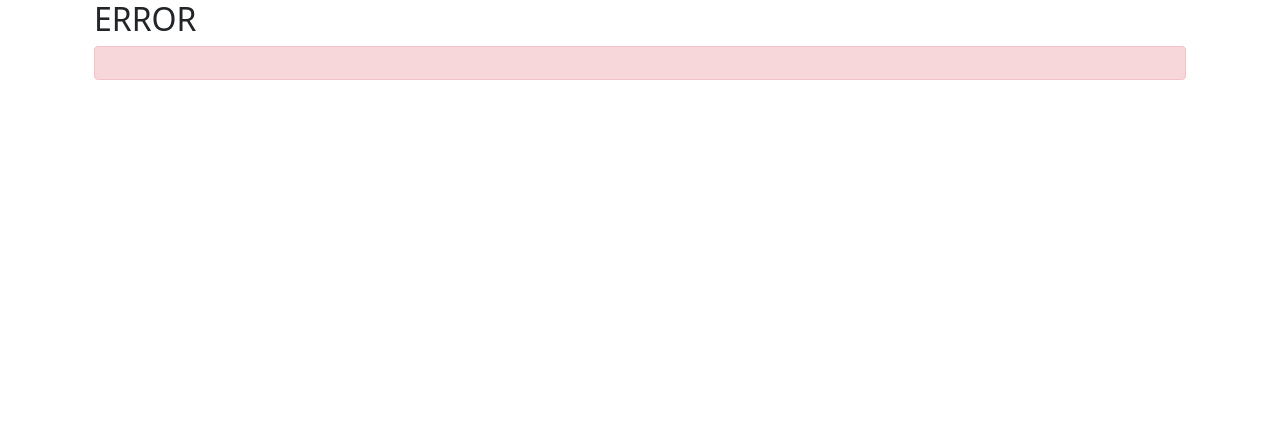
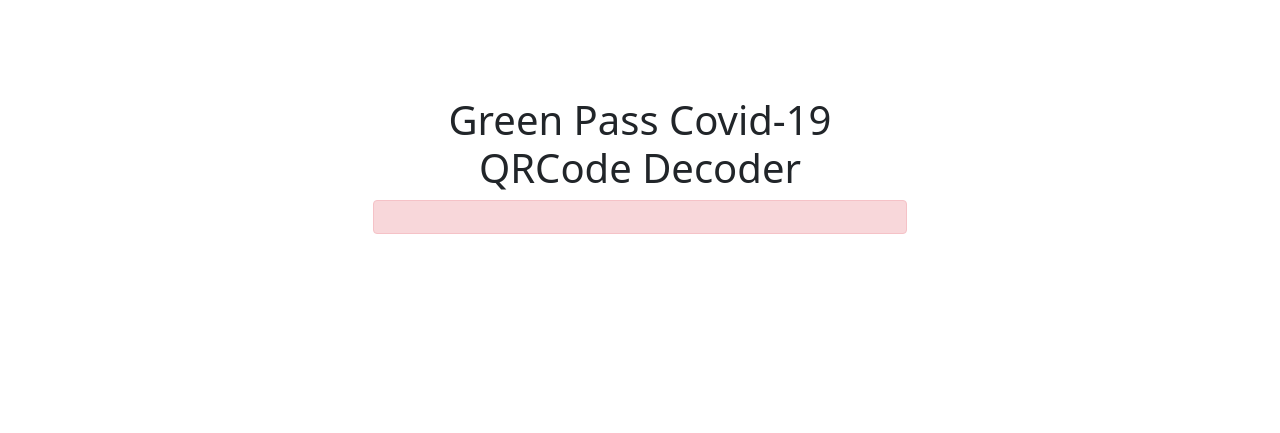
Before and after one commit to debba/greenpass-covid19-qrcode-decoder, a Flask app: template templates/error.html in a window 1280 px wide. Shown: the top 433 px of the page. Run offline with Flask 2, Linux system fonts and the light colour scheme; the template is opened without the code that fills it, so the values that code supplies are empty.

Commit message:
template fixes

```diff
--- a/app.py
+++ b/app.py
@@ -49,7 +49,7 @@ def qrdata():
         file_ext = splitext(filename)[1]
         if filename != '':
             if file_ext not in app.config['UPLOAD_EXTENSIONS']:
-                return render_template('error.html', error='UPLOAD_EXTENSIONS_ERROR'), 400
+                return render_template('error.html', error='UPLOAD_EXTENSIONS_ERROR', file_ext=file_ext), 400
 
         qr_decoded = decode(Image.open(image.stream))[0].data[4:]
         qrcode_data = decompress(b45decode(qr_decoded))
--- a/templates/error.html
+++ b/templates/error.html
@@ -2,10 +2,12 @@
 {% block title %}Error detected!{% endblock %}
 
 {% block content %}
-    <div class="container">
-        <h2>ERROR</h2>
-        <div class="alert alert-danger">
-            {{error}}
-        </div>
-    </div>
+<div class="alert alert-danger">
+    {%if error == 'UPLOAD_EXTENSIONS_ERROR' %}
+    <p>Error: Image extension is not valid, extension provided: {{file_ext}} <a href="/" class="btn btn-danger">Retry now.</a></p>
+    {% endif %}
+    {%if error == 'UPLOAD_IMAGE_WITH_NO_NAME' %}
+    <p>ErrorGeneral error, please retry. <a href="/" class="btn btn-danger">Retry now.</a></p>
+    {% endif %}
+</div>
 {% endblock %}
--- a/templates/layout.html
+++ b/templates/layout.html
@@ -13,7 +13,14 @@
 
 <main class="flex-shrink-0">
     <div class="container">
-        <div id="content">{% block content %}{% endblock %}</div>
+        <section class="py-5 text-center container">
+            <div class="row py-lg-5">
+                <div class="col-lg-6 col-md-8 mx-auto">
+                    <h1 class="fw-light">Green Pass Covid-19 QRCode Decoder</h1>
+                    <div id="content">{% block content %}{% endblock %}</div>
+                </div>
+            </div>
+        </section>
     </div>
 </main>
 
@@ -21,7 +28,8 @@
     <div class="container">
         {% block footer %}
         <p class="text-center">&copy; Copyright 2021 by <a href="https://www.dueclic.com">Andrea Debernardi</a>.</p>
-        <p class="text-center">This project is open source - <a href="https://github.com/debba/greenpass-covid19-qrcode-decoder">Github Repo</a></p>
+        <p class="text-center">This project is open source - <a
+                href="https://github.com/debba/greenpass-covid19-qrcode-decoder">Github Repo</a></p>
         {% endblock %}
     </div>
 </footer>
```
Also changed, not shown: templates/data.html (+10 -6 lines), templates/home.html (+1 -7 lines).
